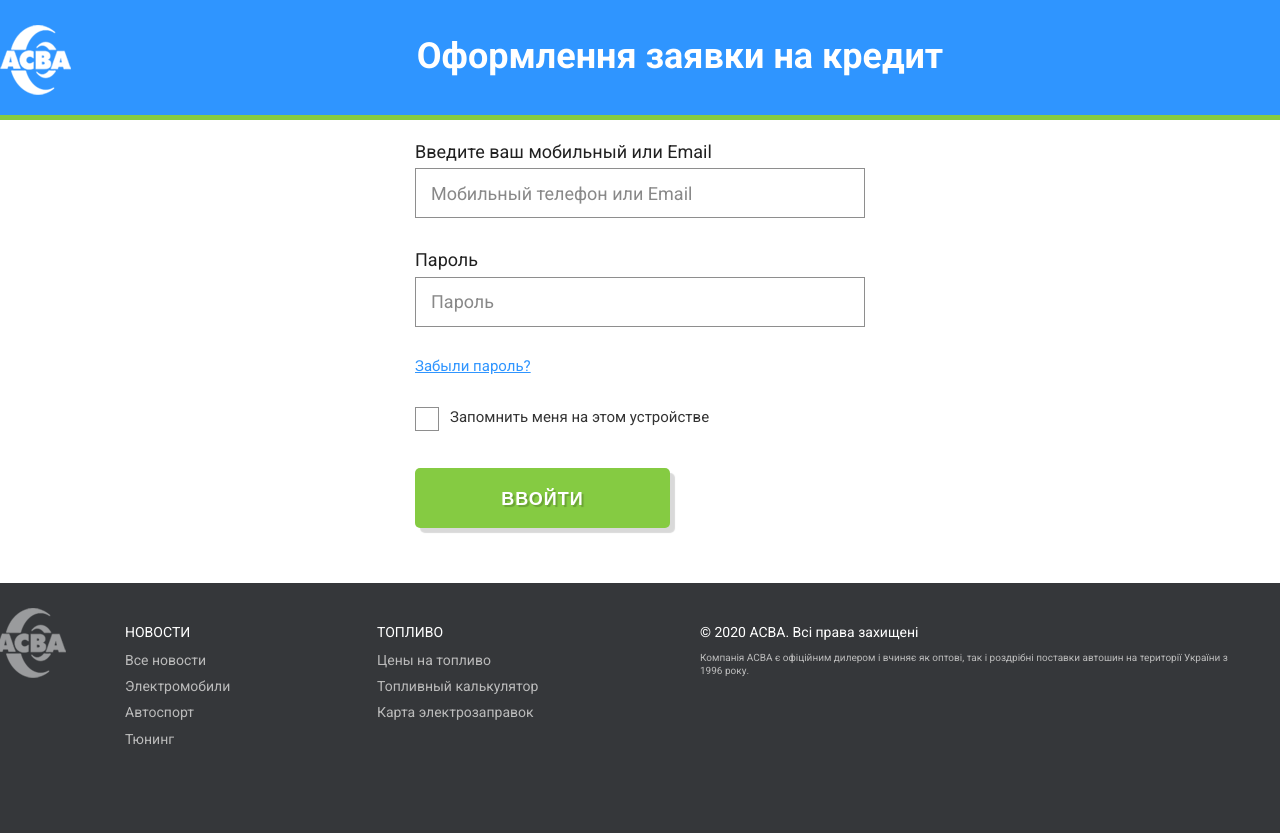
After one commit to alxsdrk/projects, a PHP site: page /login.html in a window 1280 px wide. The commit adds this page. Run offline with PHP 8.4, Linux system fonts and the light colour scheme.

Commit message:
login form

```diff
--- a/asva/layouts/css/style.css
+++ b/asva/layouts/css/style.css
@@ -197,6 +197,8 @@ input[type=submit], button {
 .form__label{
 	font-size: 1.8rem;
 	color: #202020;
+    display: block;
+    margin-bottom: 5px;
 }
 .form__input, .form__textarea {
 	width: 100%;
@@ -335,6 +337,10 @@ input[type=checkbox]:checked + .checkbox__label.checkbox_small:before, input[typ
 	background: #e77876;
 }
 
+.form_login {
+    max-width:450px;
+	margin: 0 auto;
+}
 .form_small {
 	margin: 0;
 }
--- /dev/null
+++ b/asva/layouts/login.html
@@ -0,0 +1,138 @@
+<!doctype html>
+<html>
+<head>
+<meta charset="utf-8">
+<meta http-equiv="X-UA-Compatible" content="IE=edge">
+<meta name="format-detection" content="telephone=no">
+<meta name="viewport" content="width=device-width">
+<meta name="theme-color" content="#03727e">
+<title>ASVA &mdash; Заказ отправлен</title>
+<!--[if lt IE 9]><script src="http://html5shiv.googlecode.com/svn/trunk/html5.js"></script><![endif]-->
+<link href="https://fonts.googleapis.com/css?family=Roboto:400,400i,700,700i&display=swap&subset=cyrillic" rel="stylesheet">
+<link href="css/style.css" rel="stylesheet" type="text/css" />
+
+</head>
+
+<body>
+
+<div class="wrapper">
+
+<!--HEADER-->
+<header class="site-header">
+	<!--***-->
+    <div class="logo"><a href="#"><img src="img/logo.png" alt=""></a></div>
+    <!--***-->
+   	<h1 class="page-title">Оформлення заявки на кредит</h1>
+    <!--***-->
+</header>
+<!--/HEADER-->
+
+<!--MIDDLE-->
+<div class="site-content white">
+   <!--CONTENT-->
+    <div class="content">
+       <div class="authorization__form form_login">
+            <div class="form__row">
+				<label class="form__label" for="form_login">Введите ваш мобильный или Email</label>
+                <input type="text" class="form__input" id="form_login" placeholder="Мобильный телефон или Email">
+			</div>
+			<div class="form__row">
+                <label class="form__label" for="form_password">Пароль</label>
+				<input type="password" class="form__input" id="form_password" placeholder="Пароль">
+			</div>
+			<div class="form__row">
+				<a href="#" class="forget-link">Забыли пароль?</a>
+           </div>
+           <div class="form__row">
+                <input type="checkbox" class="form__checkbox" id="check_conditions_1" />
+				<label for="check_conditions_1" class="checkbox__label">Запомнить меня на этом устройстве</label>
+			</div>
+            <div class="form__buttons">
+                <input type="submit" class="button" value="Ввойти">
+			</div>
+        </div>
+	</div>
+	<!--/CONTENT-->
+</div>
+<!--/MIDDLE-->
+
+<!--FOOTER-->
+<footer class="site-footer">
+	<!--***-->
+	<div class="logo"><a href="#"><img src="img/logo.png" alt=""></a></div>
+    <!--***-->
+    <div class="footer-nav">
+    	<ul class="footer-nav__list">
+        	<li><span class="footer-nav__title">Новости</span>
+            	<ul>
+                	<li><a href="#">Все новости</a></li>
+                	<li><a href="#">Электромобили</a></li>
+                	<li><a href="#">Автоспорт</a></li>
+                	<li><a href="#">Тюнинг</a></li>
+                </ul>
+            </li>
+            <li><span class="footer-nav__title">Топливо</span>
+            	<ul>
+                	<li><a href="#">Цены на топливо</a></li>
+                	<li><a href="#">Топливный калькулятор</a></li>
+                	<li><a href="#">Карта электрозаправок</a></li>
+                </ul>
+            </li>
+        </ul>
+    </div>
+    <!--***-->
+	<div class="footer__copyrights">
+    	<!--**-->
+		<p>© 2020 ACBA. Всі права захищені</p>
+        <!--**-->
+		<p class="note">Компанія АСВА є офіційним дилером і вчиняє як оптові, так і роздрібні поставки автошин на території України з 1996 року.</p>
+        <!--**-->
+	</div>
+    <!--***-->
+</footer>
+<!--/FOOTER-->
+
+</div>
+
+<!--POP-UPS-->
+<div class="remodal" data-remodal-id="modal-1">
+	<button data-remodal-action="close" class="remodal-close" aria-label="Close"></button>
+	<div class="modal-header">
+    	<span class="modal--title">Шиномонтаж</span>
+    </div>
+	<div class="modal-content">
+		<p>В нашем распоряжении новейшее современное оборудовании компании Trommelberg, которое позволяет работать с колесами практически любого радиуса обеспечивая высококлассный результат, а также бережное отношение к дискам и шинам в т.ч. низкопрофильным и run-flat.</p>
+	</div>
+</div>
+<!--***-->
+<div class="remodal" data-remodal-id="modal-2">
+	<button data-remodal-action="close" class="remodal-close" aria-label="Close"></button>
+	<div class="modal-header">
+    	<span class="modal--title">Сезонное хранение</span>
+    </div>
+	<div class="modal-content">
+		<p>Все болты обтягиваются исключительно вручную с использованием динамометрического ключа, с усилием установленным производителем Вашего автомобиля. Это позволяет избежать: срыва резьбы, откручивания колес в движении, перезатяжки колес.</p>
+	</div>
+</div>
+<!--***-->
+<div class="remodal" data-remodal-id="modal-3">
+	<button data-remodal-action="close" class="remodal-close" aria-label="Close"></button>
+	<div class="modal-header">
+    	<span class="modal--title">Хранение сезонное</span>
+    </div>
+	<div class="modal-content">
+		<p>При выполнении работ мы используем исключительно высококачественные расходные материалы от именитых в своей сфере брендов, что гарантирует стабильно высокий уровень качества наших услуг.</p>
+	</div>
+</div>
+<!--***-->
+<!--/POP-UPS-->
+
+<script src="https://code.jquery.com/jquery-3.3.1.min.js"></script>
+<script src="js/jquery-ui.min.js"></script>
+<script src="js/jquery.ui.touch-punch.min.js"></script>
+<script src="js/remodal.min.js"></script>
+<script src="js/jquery.maskedinput.js"></script>
+<script src="js/functions.js"></script>
+
+</body>
+</html>
```
